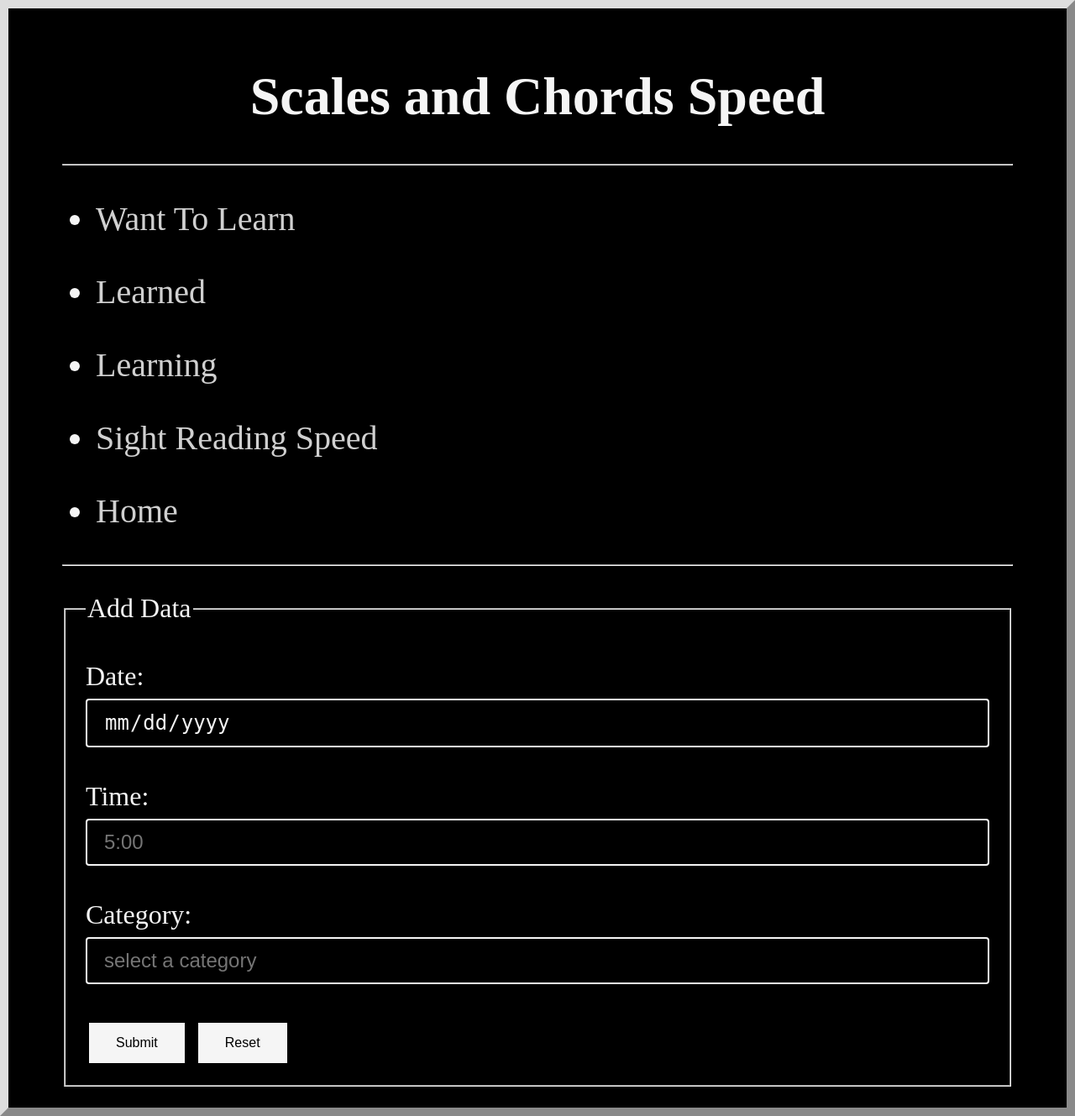
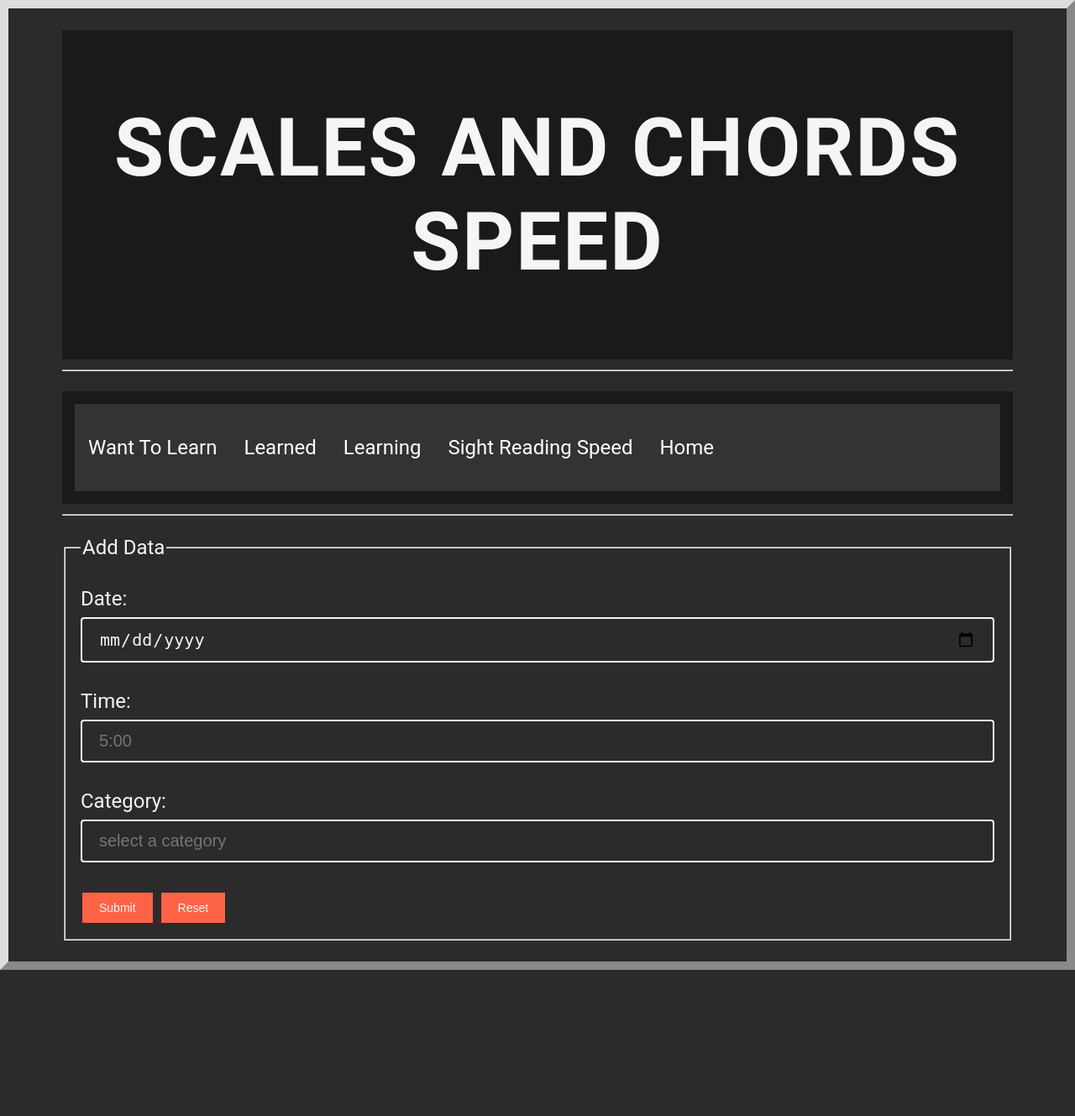
Before and after one commit to Ashrick12/piano-tracker, a Flask app: template templates/scales-speed.html in a window 1280 px wide. Shown: the whole page at 84% size. After the commit the page ends 1155 px from the top, so only its background shows below. Run offline with Flask 3, Linux system fonts and the light colour scheme; the template is opened without the code that fills it, so the values that code supplies are empty.

Commit message:
major style overhaul

```diff
--- a/static/js/scales-chart.js
+++ b/static/js/scales-chart.js
@@ -1,9 +1,6 @@
 let colors = ["blue", "red", "green", "orange", "purple"];
 
-Chart.defaults.global.defaultFontColor = "white";
-
-console.log("Executed");
-console.log(content);
+Chart.defaults.global.defaultFontColor = "#D3D3D3";
 
 function timeToSeconds(time) {
    let parts = time.split(":");
@@ -17,14 +14,12 @@ for (let key in content) {
    let backgroundColor = [];
 
    for (let value in content[key]) {
-      console.log(content[key][value]["date"]);
-      console.log(timeToSeconds(content[key][value]["time"]));
       xValues.push(content[key][value]["date"]);
       yValues.push(timeToSeconds(content[key][value]["time"]));
 
       backgroundColor.push(colors[value % colors.length]);
    }
-   new Chart(`${key}` + "-chart", {
+   new Chart(key + "-chart", {
       type: "line",
       data: {
          labels: xValues,
--- a/static/js/sight-chart.js
+++ b/static/js/sight-chart.js
@@ -10,7 +10,7 @@ for (let i = 0; i < content.length; i++) {
    backgroundColor.push(colors[i % colors.length]);
 }
 
-Chart.defaults.global.defaultFontColor = "white";
+Chart.defaults.global.defaultFontColor = "#D3D3D3";
 
 new Chart("sight-chart", {
    type: "line",
--- a/static/styles/style.css
+++ b/static/styles/style.css
@@ -1,14 +1,156 @@
 body {
-   background-color: black;
-   color: whitesmoke;
-   font-size: 2rem;
+   background-color: #2b2b2b;
+   color: #f5f5f5;
+   font-size: 1.5rem; /* Adjusted font size */
    min-height: 85.5vh;
    margin: 0;
    padding: 2vw 5vw;
    border: 10px outset #ddd;
    box-sizing: border-box;
    transition: margin 2s;
+   font-family: "Roboto", sans-serif;
 }
+
+header {
+   text-align: center;
+   padding: 20px;
+   background-color: #1a1a1a;
+   color: #f5f5f5;
+   font-size: 2em; /* Adjusted font size */
+   letter-spacing: 2px;
+   text-transform: uppercase;
+}
+
+nav {
+   font-size: 1em; /* Adjusted font size */
+   background-color: #1a1a1a;
+   padding: 15px;
+}
+
+a {
+   color: #f5f5f5;
+   text-decoration: none;
+   transition: color 0.5s ease-in-out;
+}
+
+a:hover {
+   color: #ff6347;
+}
+
+#del-btn {
+   background-color: #ff6347;
+   color: #f5f5f5;
+   border: none;
+   padding: 5px 10px; /* Adjusted button size */
+   text-align: center;
+   text-decoration: none;
+   display: inline-block;
+   font-size: 14px; /* Adjusted font size */
+   margin: 4px 2px;
+   cursor: pointer;
+   transition: background-color 0.5s ease-in-out;
+}
+
+#del-btn:hover {
+   background-color: #ff4500;
+}
+
+input {
+   width: 100%;
+   padding: 12px 20px;
+   margin: 8px 0;
+   box-sizing: border-box;
+   border: 2px solid #f5f5f5;
+   border-radius: 4px;
+   background-color: #2b2b2b;
+   color: #f5f5f5;
+   font-size: 1.25rem; /* Adjusted font size */
+}
+
+input:focus {
+   outline: none;
+   border-color: #ff6347;
+}
+
+details {
+   border: 1px solid #aaa;
+   border-radius: 4px;
+   padding: 0.5em 0.5em 0;
+   margin-bottom: 1em;
+}
+
+summary {
+   font-weight: bold;
+   margin: -0.5em -0.5em 0;
+   padding: 0.5em;
+}
+
+details[open] {
+   padding: 0.5em;
+}
+
+details[open] summary {
+   border-bottom: 1px solid #aaa;
+   margin-bottom: 0.5em;
+}
+
+#submit-btn,
+#reset-btn {
+   background-color: #ff6347;
+   color: #f5f5f5;
+   border: none;
+   padding: 10px 20px; /* Adjusted button size */
+   text-align: center;
+   text-decoration: none;
+   display: inline-block;
+   font-size: 14px; /* Adjusted font size */
+   margin: 4px 2px;
+   cursor: pointer;
+   transition: background-color 0.5s ease-in-out;
+}
+
+#submit-btn:hover,
+#reset-btn:hover {
+   background-color: #ff4500;
+}
+
+#submit-btn:active,
+#reset-btn:active {
+   background-color: #ff6347;
+   color: #f5f5f5;
+}
+
+#list ul {
+   padding-left: 50px;
+   padding-right: 50px;
+   padding-bottom: 10px;
+   font-family: "Courier New", Courier, monospace;
+}
+
+#navbar ul {
+   list-style-type: none;
+   margin: 0;
+   padding: 0;
+   overflow: hidden;
+   background-color: #333;
+}
+
+#navbar li {
+   float: left;
+}
+
+#navbar li a {
+   display: block;
+   color: white;
+   text-align: center;
+   padding: 14px 16px;
+   text-decoration: none;
+}
+
+#navbar li a:hover {
+   background-color: #111;
+}
+
 @media (min-width: 1400px) {
    body {
       margin-left: 5%;
@@ -45,84 +187,3 @@ body {
       margin-right: 20%;
    }
 }
-header {
-   text-align: center;
-}
-
-nav {
-   font-size: 1.25em;
-}
-
-a {
-   color: rgb(208, 208, 208);
-   text-decoration: none;
-}
-
-a:hover {
-   color: rgb(255, 255, 255);
-}
-
-#del-btn {
-   background-color: red;
-}
-
-input {
-   width: 100%;
-   padding: 12px 20px;
-   margin: 8px 0;
-   box-sizing: border-box;
-   border: 2px solid whitesmoke;
-   border-radius: 4px;
-   background-color: black;
-   color: whitesmoke;
-   font-size: 1.5rem;
-}
-
-input:focus {
-   outline: none;
-   border-color: rgb(193, 193, 193);
-}
-
-#submit-btn {
-   background-color: whitesmoke;
-   color: black;
-   border: 2px solid black;
-   padding: 15px 32px;
-   text-align: center;
-   text-decoration: none;
-   display: inline-block;
-   font-size: 16px;
-   margin: 4px 2px;
-   cursor: pointer;
-}
-
-#submit-btn:hover {
-   background-color: grey;
-}
-
-#submit-btn:active {
-   background-color: rgb(30, 30, 30);
-   color: whitesmoke;
-}
-
-#reset-btn {
-   background-color: whitesmoke;
-   color: black;
-   border: 2px solid black;
-   padding: 15px 32px;
-   text-align: center;
-   text-decoration: none;
-   display: inline-block;
-   font-size: 16px;
-   margin: 4px 2px;
-   cursor: pointer;
-}
-
-#reset-btn:hover {
-   background-color: grey;
-}
-
-#reset-btn:active {
-   background-color: rgb(30, 30, 30);
-   color: whitesmoke;
-}
--- a/templates/index.html
+++ b/templates/index.html
@@ -16,7 +16,7 @@
       </header>
       <hr />
       <main>
-         <nav>
+         <nav id="navbar">
             <ul>
                <li>
                   <p>
--- a/templates/learned.html
+++ b/templates/learned.html
@@ -17,7 +17,7 @@
       <hr />
 
       <main>
-         <nav>
+         <nav id="navbar">
             <ul>
                <li>
                   <p>
--- a/templates/learning.html
+++ b/templates/learning.html
@@ -16,7 +16,7 @@
       </header>
       <hr />
       <main>
-         <nav>
+         <nav id="navbar">
             <ul>
                <li>
                   <p>
--- a/templates/scales-speed.html
+++ b/templates/scales-speed.html
@@ -17,7 +17,7 @@
       <hr />
       <p style="color: red">{{ message }}</p>
       <main>
-         <nav>
+         <nav id="navbar">
             <ul>
                <li>
                   <p>
@@ -50,7 +50,7 @@
          <script src="https://cdnjs.cloudflare.com/ajax/libs/Chart.js/2.9.4/Chart.js"></script>
 
          <section id="items">
-            <ul>
+            <ul id="list">
                {% for category in categories %}
                <details>
                   <summary>{{category}}</summary>
@@ -83,8 +83,8 @@
                      style="
                         width: 100%;
                         max-width: 700px;
-                        background-color: rgb(0, 0, 0);
-                        border: 1px rgb(9, 9, 9) solid;
+                        background-color: #2b2b2b;
+                        border: 5px #242424 solid;
                      "
                   ></canvas>
                </details>
--- a/templates/want-to-learn.html
+++ b/templates/want-to-learn.html
@@ -16,7 +16,7 @@
       </header>
       <hr />
       <main>
-         <nav>
+         <nav id="navbar">
             <ul>
                <li>
                   <p>
```
Also changed, not shown: templates/sight-speed.html (+4 -4 lines).
